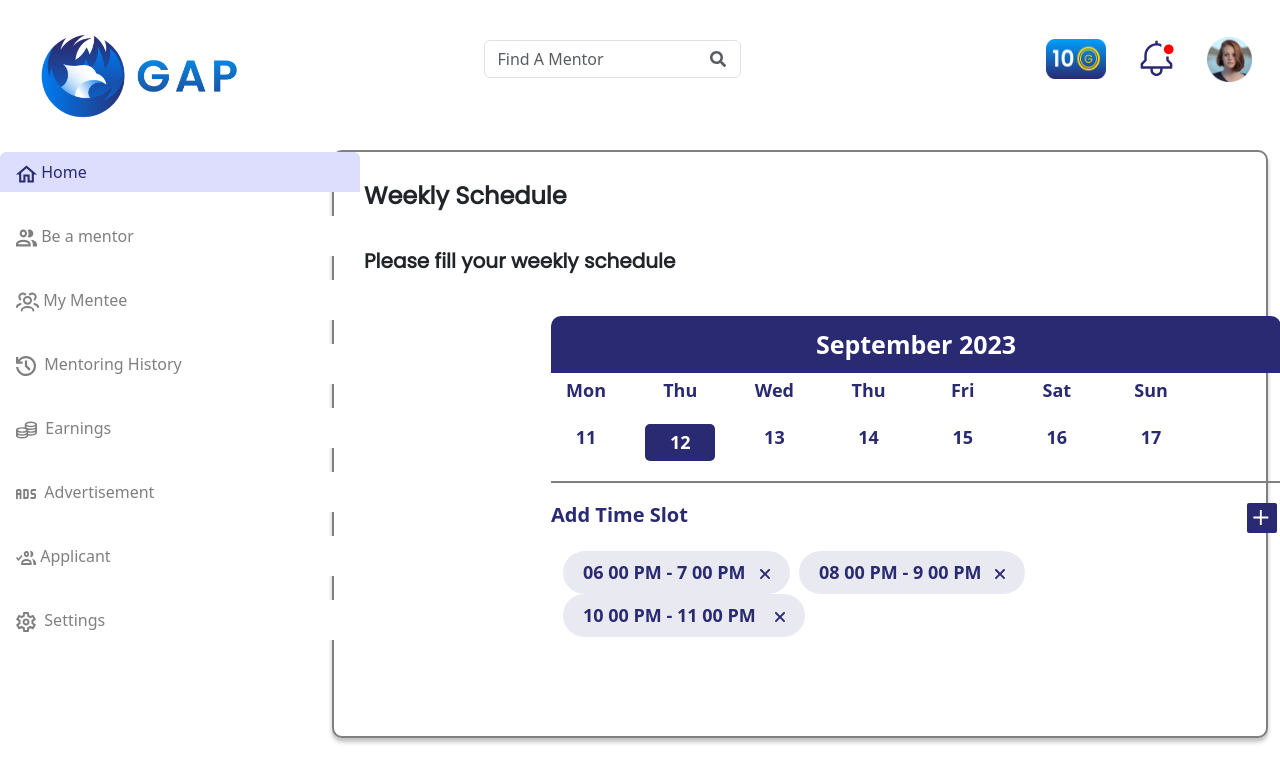
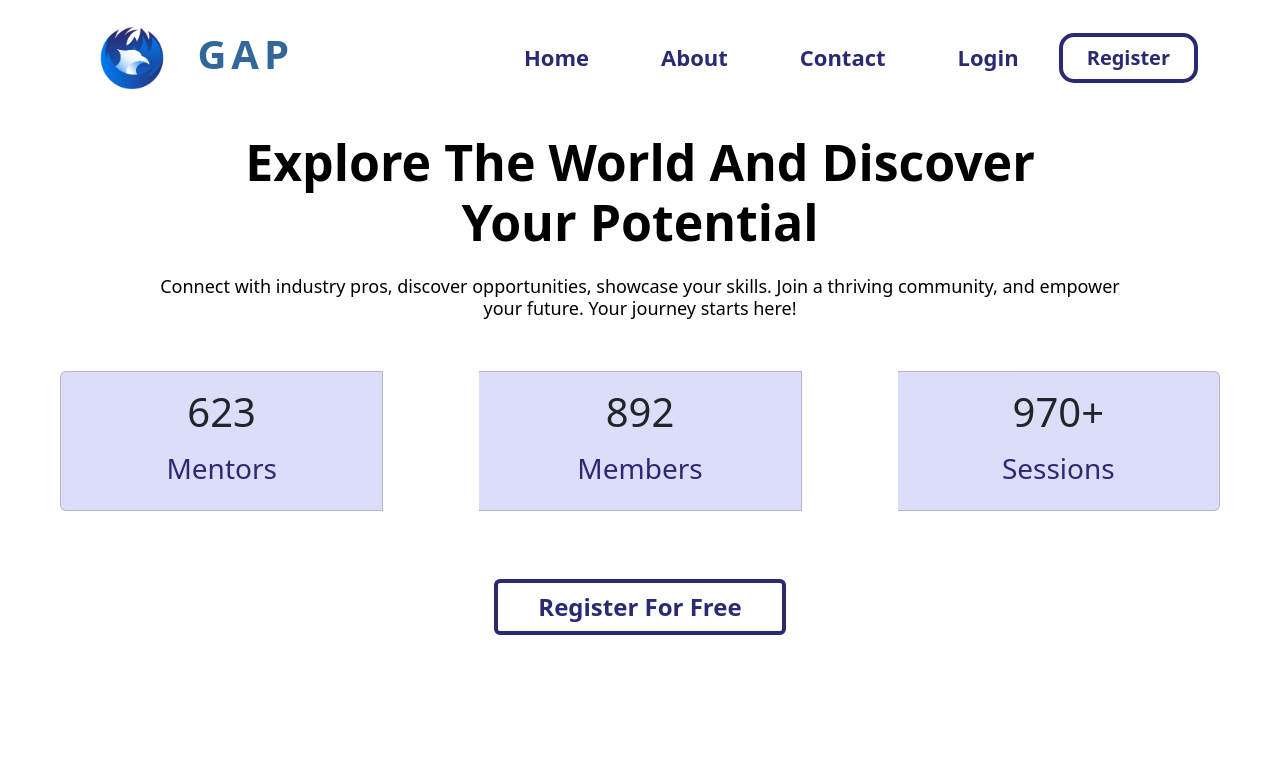
Before and after one commit to Ramindulakshan/GAP-MVP, a React (Create React App) app: page / in a window 1280 px wide. Shown: the top 782 px of the page. Built offline with nearby package versions, Linux system fonts and the light colour scheme; a web font is replaced by a local one.

Commit message:
set routes

```diff
--- a/src/App.js
+++ b/src/App.js
@@ -1,43 +1,32 @@
 import React from "react";
+import { BrowserRouter, Routes, Route } from "react-router-dom";
+
 import "../node_modules/bootstrap/dist/css/bootstrap.min.css";
-// import Navbar from './components/Navbar/Navbar';
-// import HomePage from './components/HomePage/HomePage';
-// import Footer from './components/Footer/Footer';
 import LoginPage from "./components/LoginPage/LoginPage";
-import LandingPage from "./components//LandingPage/Landing";
-import ResetPassword from "./components/FogotPassword/ResetPassword";
-import EmailVerify from "./components/EmailVerify/EmailVerify";
-import MobileAuthentication from "./components/MobileAuthentication/MobileAuthentication";
-import FogotPassword from "./components/FogotPassword/FogotPassword";
-import VerifyMN from "./components/FogotPassword/VerifyMN";
-import VerifyE from "./components/FogotPassword/VerifyE";
-import VerificationPage from "./components/Verification/VerificationPage";
-// import LoginPageS from './components/Student/LoginPageS';
+import LandingPage from "./components/LandingPage/Landing";
+import ProLogin from "./components/ProLogin/Prologin";
 import HomePage from "./components/HomePage/HomePage";
-import MentoringSession from"./components/MentoringSession/MentoringSession";
-import WeeklySchedulePageNotMenter from "./components/WeeklySchedulePageNotMenter/WeeklySchedulePageNotMenter";
-import WeeklySchedulePage from "./components/WeeklySchedulePage/WeeklySchedulePage";
+
 const App = () => {
   return (
-    <>
-      {/* <LoginPage/> */}
-      {/* <FogotPassword/> */}
-      {/* <VerifyMN/> */}
-      {/* <VerifyE/> */}
-      {/* <ResetPassword/> */}
-      {/* <MobileAuthentication/> */}
-      {/* <VerificationPage/> */}
-      {/* <HomePage/> */}
-      {/*<LandingPage/>*/}
-      {/*<SideBar/>*/}
-      {/* <WeeklySchedulePageNotMenter/>*/}
-      {/**/}
-      {/**/}
-      {/**/}
-      {/**/}
+    //  <LoginPage />
+    //  <FogotPassword />
+    //  <VerifyMN />
+    //  <VerifyE />
+    //  <ResetPassword />
+    // <MobileAuthentication />
+    //  <VerificationPage />
+    // <HomePage />
+    // <LandingPage />
 
-      <WeeklySchedulePage/>
-    </>
+    <BrowserRouter>
+      <Routes>
+        <Route path="/" element={<LandingPage />} />
+        <Route path="/login" element={<LoginPage />} />
+        <Route path="/register" element={<ProLogin />} />
+        <Route path="/home" element={<HomePage />} />
+      </Routes>
+    </BrowserRouter>
   );
 };
 
```
